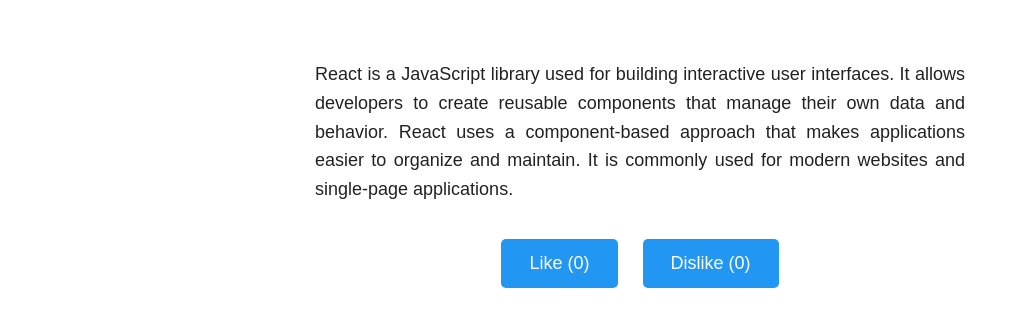
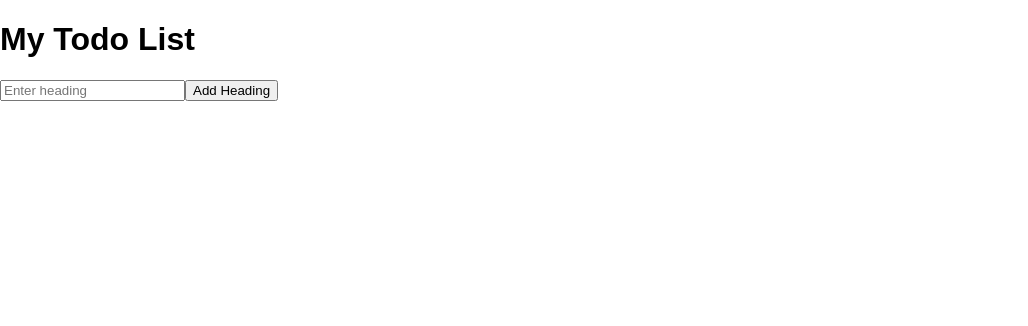
Before and after one commit to acekun12345/conference-expense-planner, a React (Vite) app: page / in a window 1280 px wide. Shown: the top 326 px of the page, without its empty margins (0-1028 px from the left). Built offline with nearby package versions, Linux system fonts and the light colour scheme.

Commit message:
add TodoList to App

```diff
--- a/src/App.jsx
+++ b/src/App.jsx
@@ -1,8 +1,11 @@
-import ContentRating from './ContentRating';
+import React from 'react';
+import TodoList from './Components/TodoList';
 
 function App() {
   return (
-    <ContentRating />
+    <div>
+      <TodoList />
+    </div>
   );
 }
 
```
